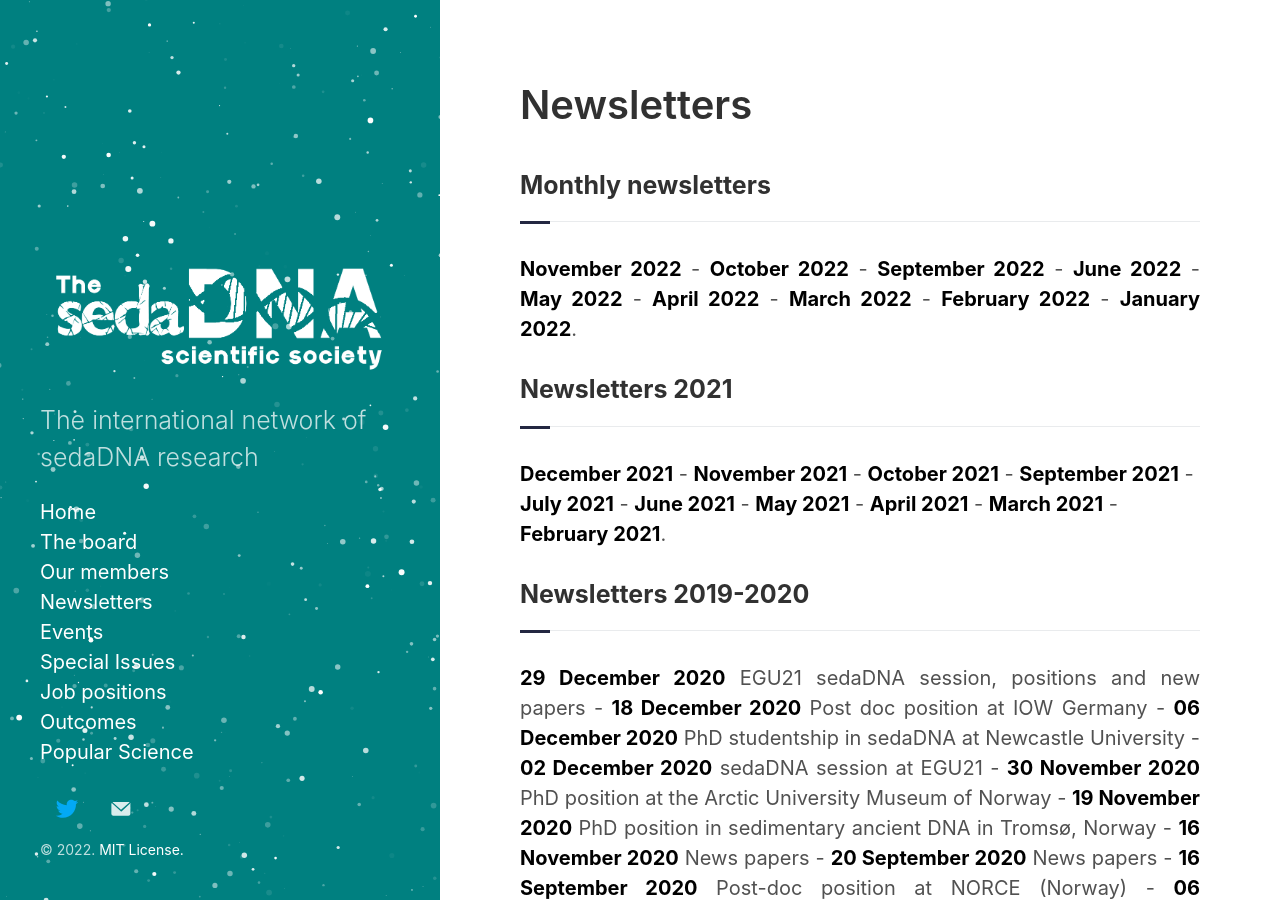
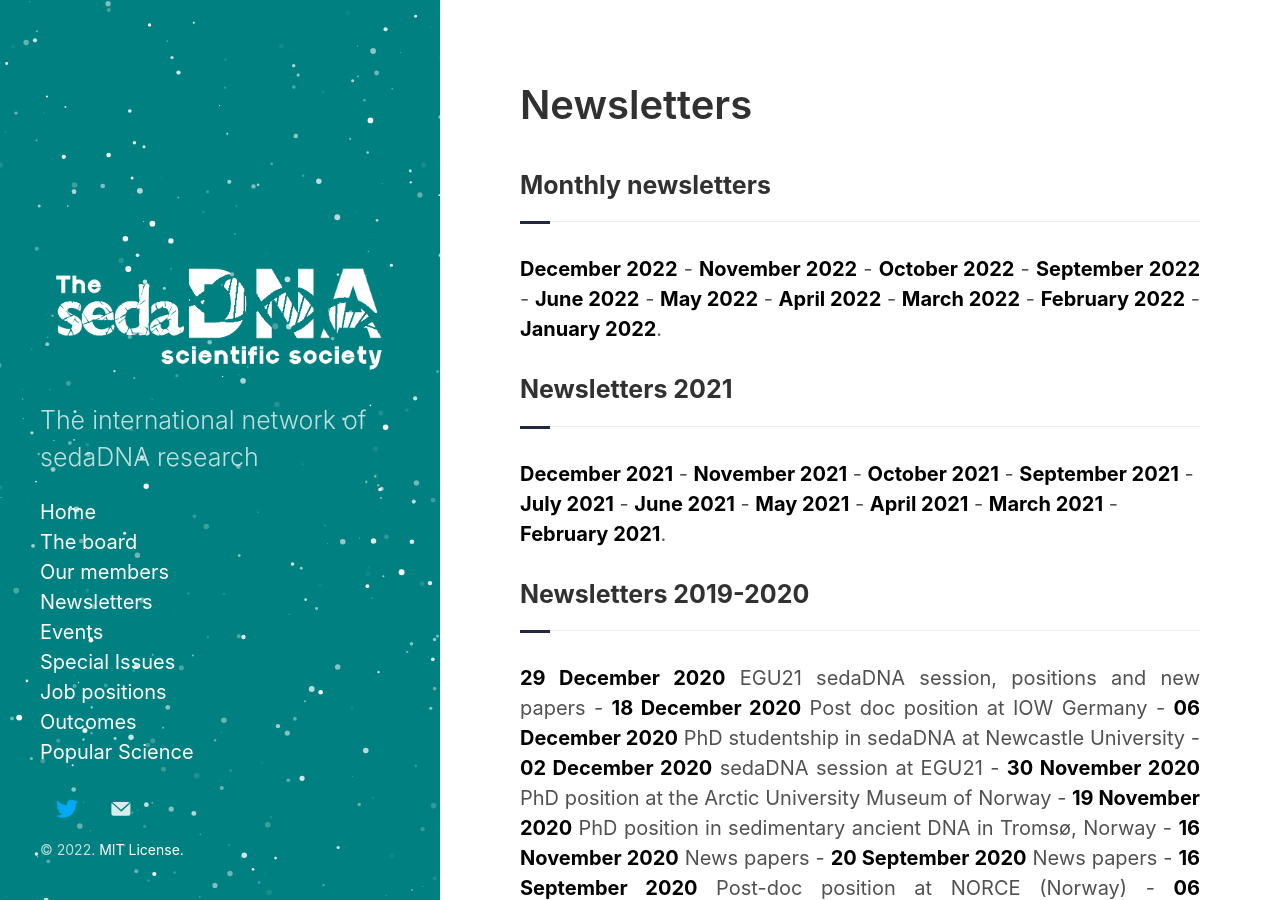
Before and after one commit to sedadna/sedadna.github.io, a Jekyll site: the page built from category/news.md, in a window 1280 px wide and 900 px high. Built offline with Jekyll 4.4.1, drawn with Linux system fonts in a browser that asks for light colours.

Commit message:
Update news.md

```diff
--- a/category/news.md
+++ b/category/news.md
@@ -9,7 +9,7 @@
 
 <div class="intro">
 <p>
-<a href="https://sedadna.github.io/category/news/22-11.html" target="_blank"><b>November 2022</b></a> - <a href="https://sedadna.github.io/category/news/22-10.html" target="_blank"><b>October 2022</b></a> - <a href="https://sedadna.github.io/category/news/22-09.html" target="_blank"><b>September 2022</b></a> - <a href="https://sedadna.github.io/category/news/22-06.html" target="_blank"><b>June 2022</b></a> - <a href="https://sedadna.github.io/category/news/22-05.html" target="_blank"><b>May 2022</b></a> - <a href="https://sedadna.github.io/category/news/22-04.html" target="_blank"><b>April 2022</b></a> - <a href="https://sedadna.github.io/category/news/22-03.html" target="_blank"><b>March 2022</b></a> - <a href="https://sedadna.github.io/category/news/22-02.html" target="_blank"><b>February 2022</b></a> - <a href="https://sedadna.github.io/category/news/22-01.html" target="_blank"><b>January 2022</b></a>.</p>
+<a href="https://sedadna.github.io/category/news/22-12.html" target="_blank"><b>December 2022</b></a> - <a href="https://sedadna.github.io/category/news/22-11.html" target="_blank"><b>November 2022</b></a> - <a href="https://sedadna.github.io/category/news/22-10.html" target="_blank"><b>October 2022</b></a> - <a href="https://sedadna.github.io/category/news/22-09.html" target="_blank"><b>September 2022</b></a> - <a href="https://sedadna.github.io/category/news/22-06.html" target="_blank"><b>June 2022</b></a> - <a href="https://sedadna.github.io/category/news/22-05.html" target="_blank"><b>May 2022</b></a> - <a href="https://sedadna.github.io/category/news/22-04.html" target="_blank"><b>April 2022</b></a> - <a href="https://sedadna.github.io/category/news/22-03.html" target="_blank"><b>March 2022</b></a> - <a href="https://sedadna.github.io/category/news/22-02.html" target="_blank"><b>February 2022</b></a> - <a href="https://sedadna.github.io/category/news/22-01.html" target="_blank"><b>January 2022</b></a>.</p>
 
 <div class="section">
 <h3 class="section-title underline">Newsletters 2021</h3>
```
